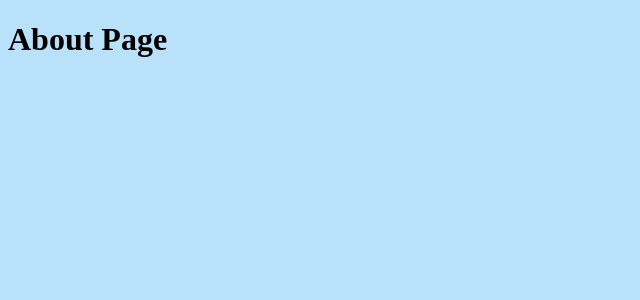
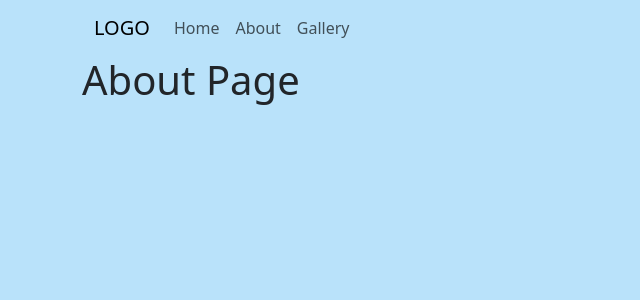
Before and after one commit to asobol13/LaserWebsite, a Next.js app: page /about in a window 1280 px wide. Shown: the top 300 px of the page, without its empty margins (0-640 px from the left). Built offline with nearby package versions, Linux system fonts and the light colour scheme.

Commit message:
Added nav bar to all pages

```diff
--- a/layouts/footer.tsx
+++ b/layouts/footer.tsx
@@ -3,7 +3,6 @@ import 'bootstrap/dist/css/bootstrap.min.css';
 
 function Footer () {
     return (
-
     );
 };
 
--- a/layouts/navigation.tsx
+++ b/layouts/navigation.tsx
@@ -12,9 +12,9 @@ function Navigation () {
                 </button>
                 <div className="collapse navbar-collapse" id="navbarNavAltMarkup">
                 <div className="navbar-nav">
-                    <a className="nav-link active" aria-current="page" href="#">Home</a>
-                    <a className="nav-link" href="#">About</a>
-                    <a className="nav-link" href="#">Gallery</a>
+                    <a className="nav-link" aria-current="page" href="#">Home</a>
+                    <a className="nav-link" href="/about">About</a>
+                    <a className="nav-link" href="/gallery">Gallery</a>
                 </div>
                 </div>
             </div>
--- a/pages/about.tsx
+++ b/pages/about.tsx
@@ -1,9 +1,17 @@
 import React from 'react';
 // import styles from '../assets/index.css';
+import Navigation from '../layouts/navigation';
 
 function About () {
     return (
-        <h1>About Page</h1>
+        <div className="entire-container">
+            <div className="container">
+                <Navigation />
+            </div>
+            <div className="container">
+                <h1>About Page</h1>
+            </div>
+        </div>
     );
 }
 
```
Also changed, not shown: pages/gallery.tsx (+9 -1 lines).
